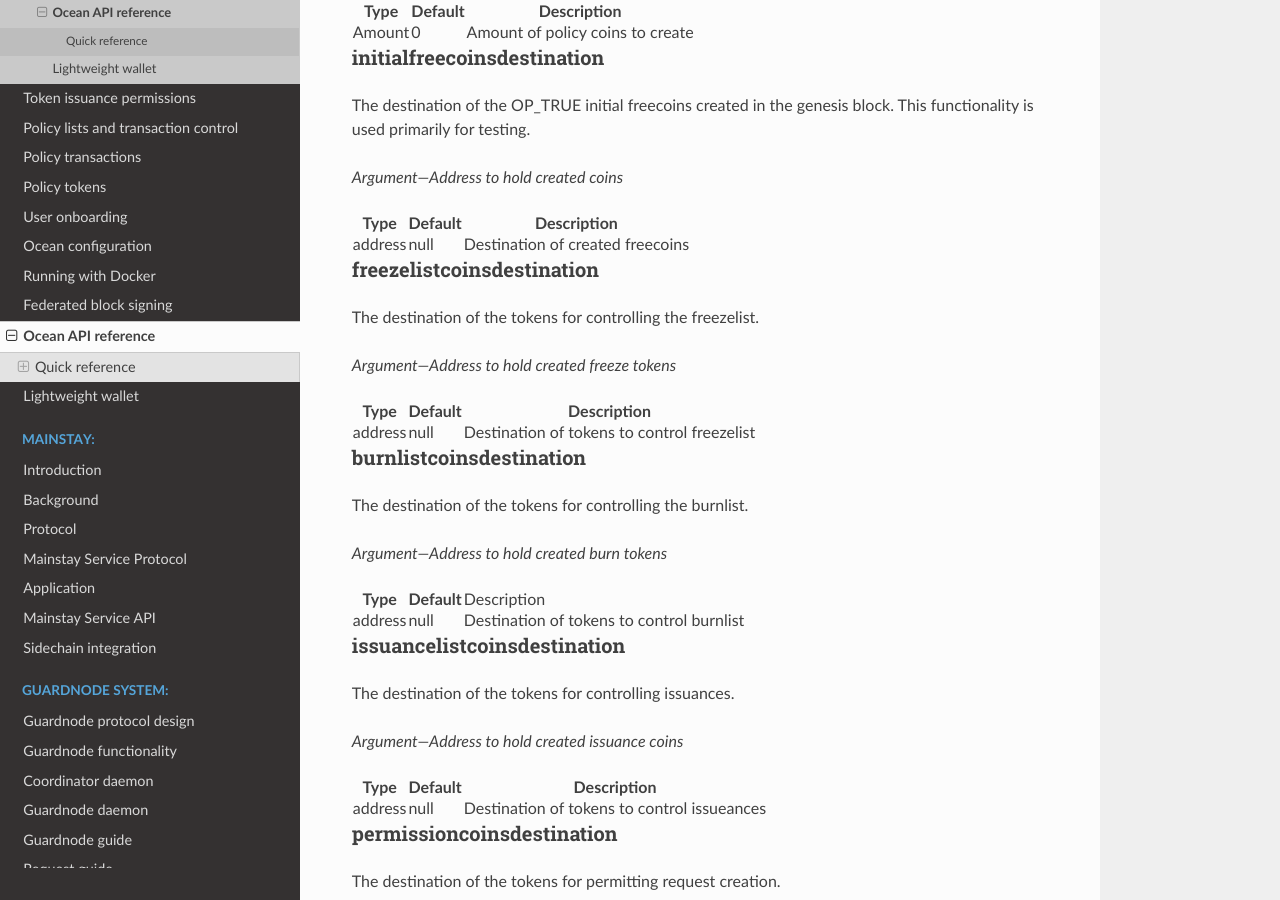
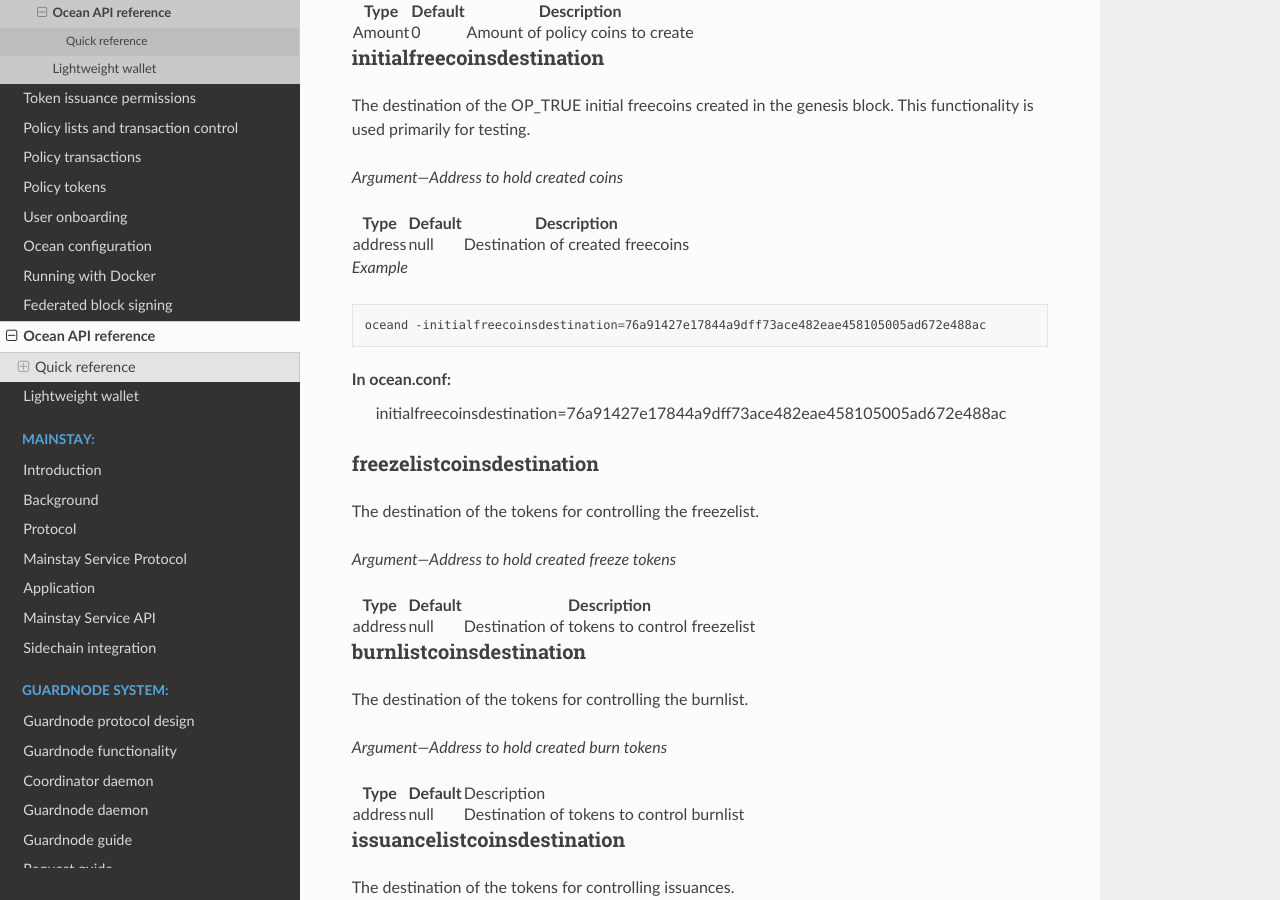
Before and after one commit to commerceblock/docs, a Sphinx documentation site: the page built from source/ocean-api/index.rst, in a window 1280 px wide and 900 px high, scrolled down 33562 px. Built offline with Sphinx 7.4.7 and the Read the Docs theme 2.0.0, drawn with Linux system fonts in a browser that asks for light colours.

Commit message:
formatting

```diff
--- a/source/ocean-api/index.rst
+++ b/source/ocean-api/index.rst
@@ -4013,7 +4013,7 @@ Embed the given attestation hash in the block header.
     </tbody>
    </table>
 
-*Example---The following will set the contract hash for embedding
+*Example---The following will set the contract hash for embedding*
 
 .. code-block:: bash
 
@@ -4130,6 +4130,16 @@ The destination of the OP_TRUE initial freecoins created in the genesis block. T
     </tbody>
    </table>
 
+*Example*
+
+.. code-block:: bash
+
+   oceand -initialfreecoinsdestination=76a91427e17844a9dff73ace482eae458105005ad672e488ac
+
+In ocean.conf:
+   initialfreecoinsdestination=76a91427e17844a9dff73ace482eae458105005ad672e488ac
+
+
 
 freezelistcoinsdestination
 ^^^^^^^^^^^^^^^^^^^^^^^^^^^^^^^^^^^^^^^^
@@ -4265,7 +4275,7 @@ The rpc host address which the daemon will try to connect to validate peg-ins, i
     </tbody>
    </table>
 
- mainchainrpcport
+mainchainrpcport
 ^^^^^^^^^^^^^^^^^^^^^^^^^^^^^^^^^^^^^^^^
 
 The rpc port number which the daemon will try to connect to validate peg-ins, if enabled. By default cookie authentication is attempted.
```
